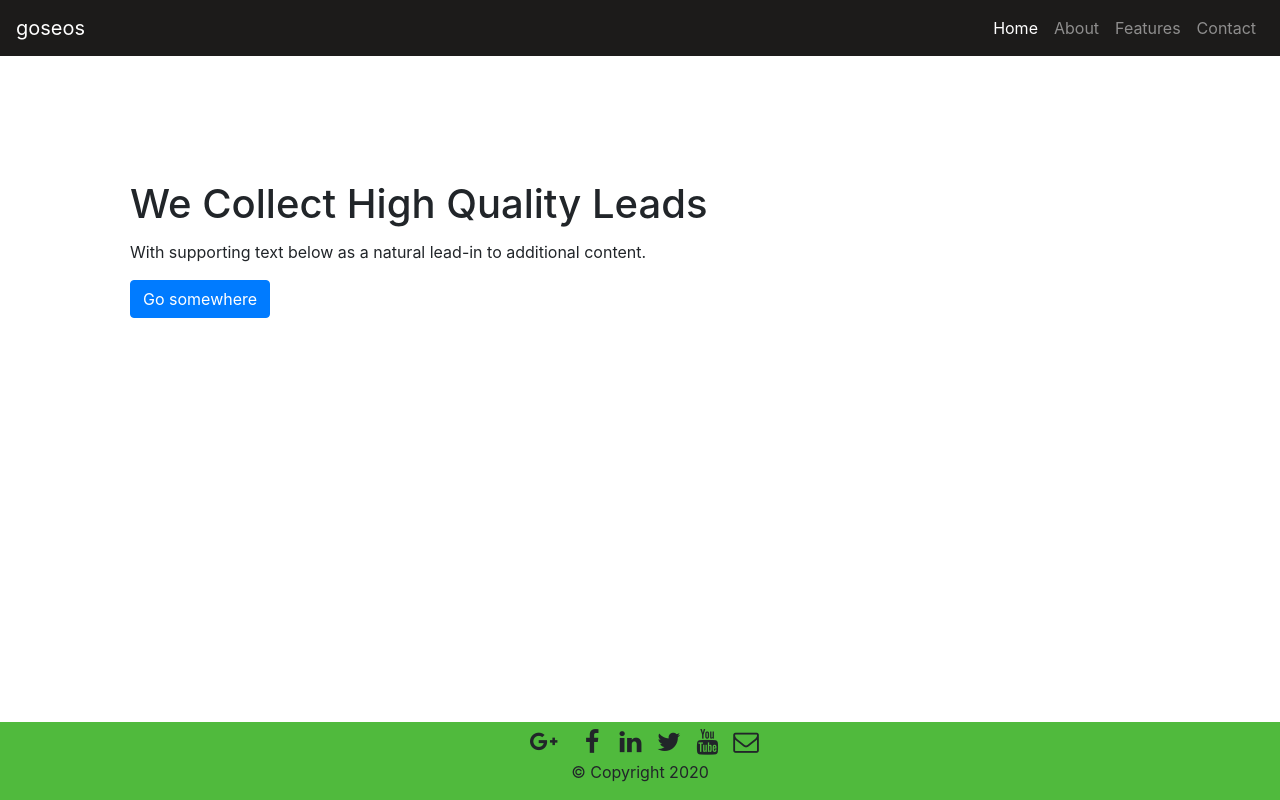
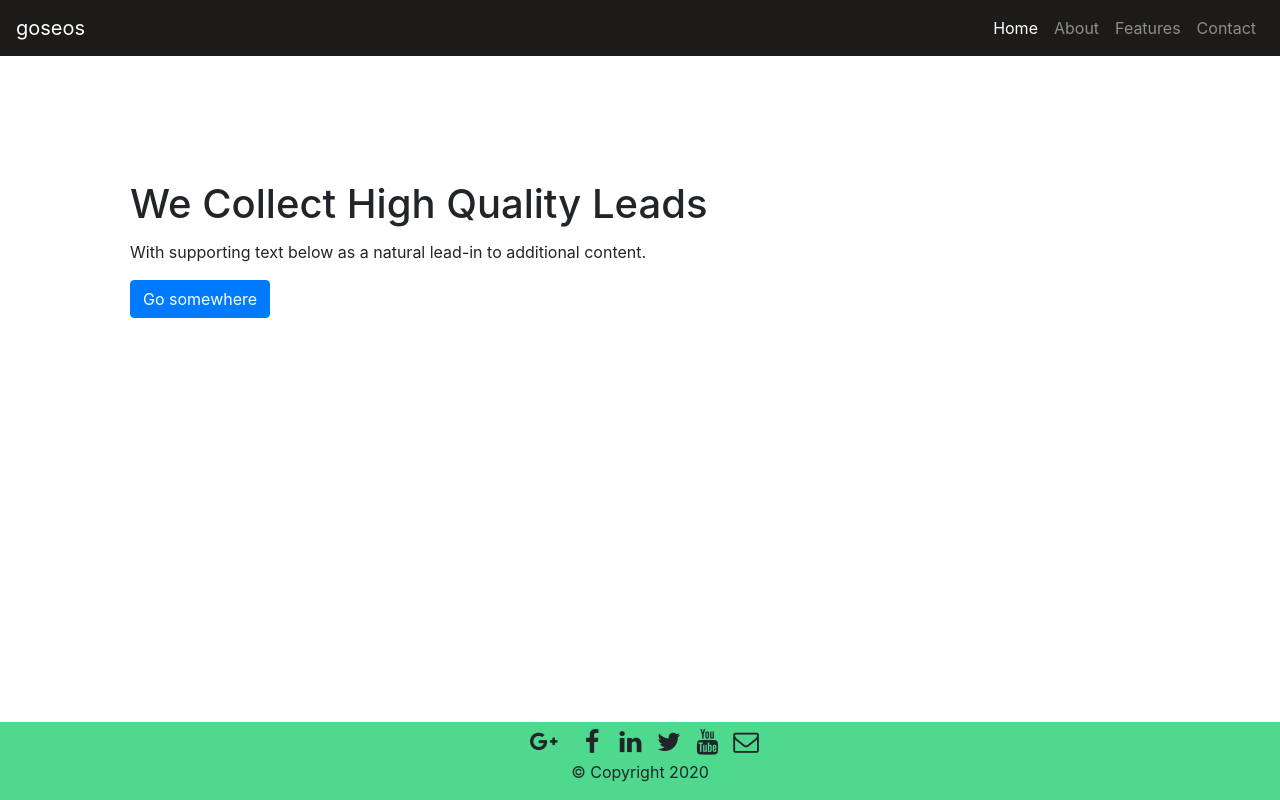
Before and after one commit to untari/goseos, a website: page index.html in a window 1280 px wide. Drawn offline with nearby package versions, Linux system fonts and the light colour scheme.

Commit message:
change footer background color

```diff
--- a/css/styles.css
+++ b/css/styles.css
@@ -17,6 +17,7 @@ body {
 
 #contact {
     padding-top: 4%;
+
 }
 
 .row-footer {
@@ -24,7 +25,7 @@ body {
     left: 0;
     bottom: 0;
     width: 100%;
-    background-color: #50ba3d;
+    background-color: #4ed98f;
     text-align: center;
 }
 
```
